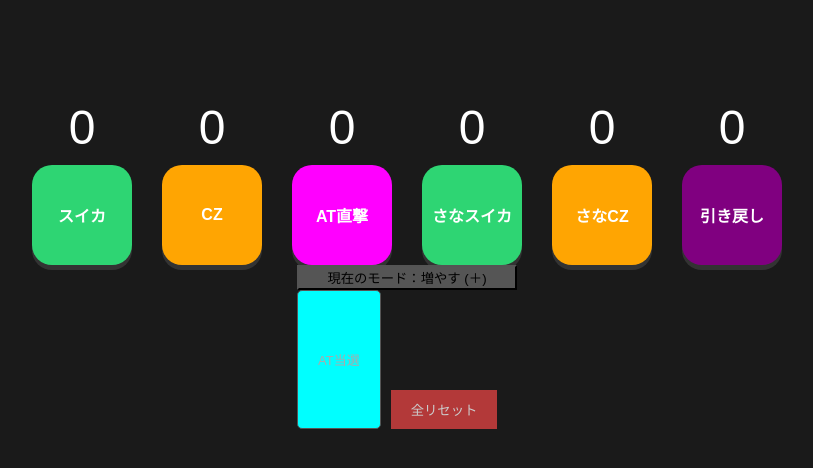
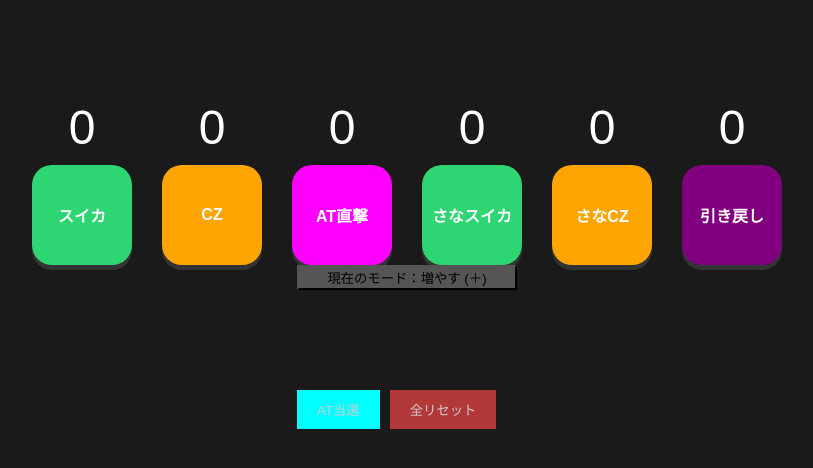
Before and after one commit to nemuliu/-, a plain HTML site: page index.html in a window 1280 px wide. Shown: the whole page, without its empty margins (233-1046 px from the left). Drawn offline with Linux system fonts and the light colour scheme.

Commit message:
Update index.html

```diff
--- a/index.html
+++ b/index.html
@@ -67,12 +67,11 @@
         .pullback { background-color: #800080; }
 
         .sana-reset-btn {
+            margin-top: 100px;
+            padding: 10px 20px;
             background: #00FFFF;
-            color: #aaa;
-            border: 1px solid #555;
-            border-radius: 5px;
-            padding: 10px 20px;
-            font-size: 13px;
+            color: #ccc;
+            border: none;
         }
 
         .reset-btn {
```
